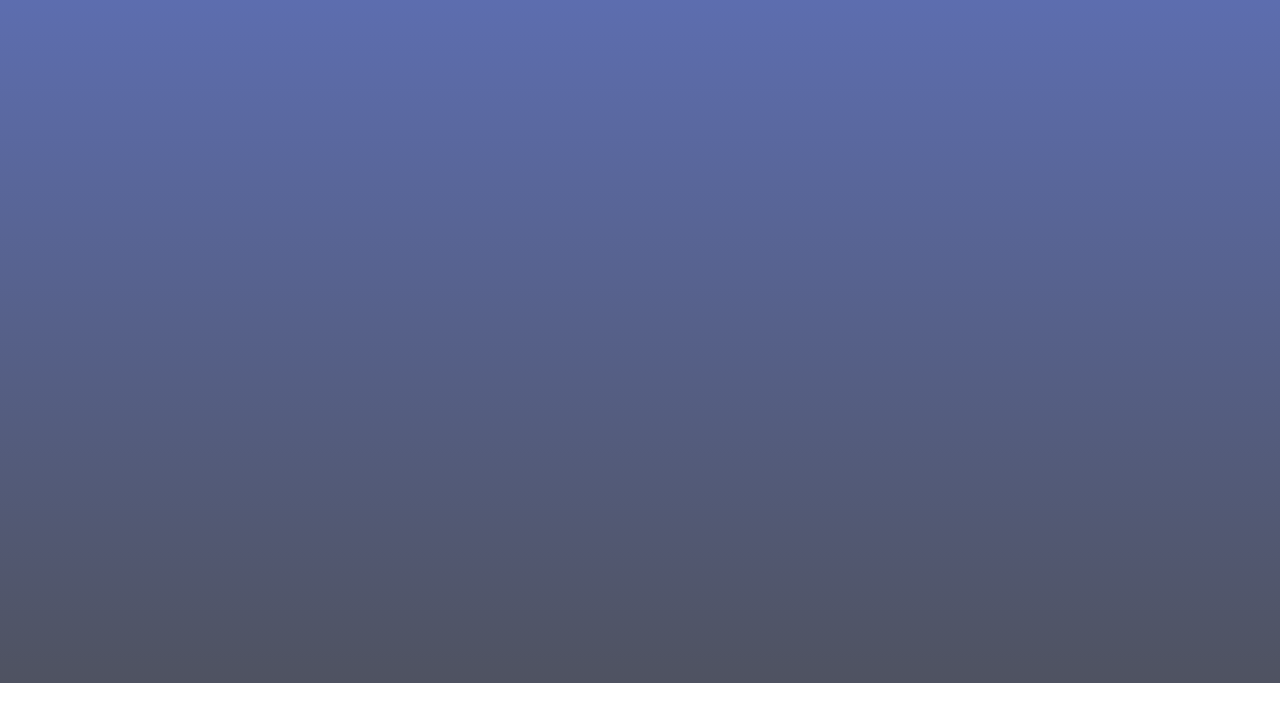
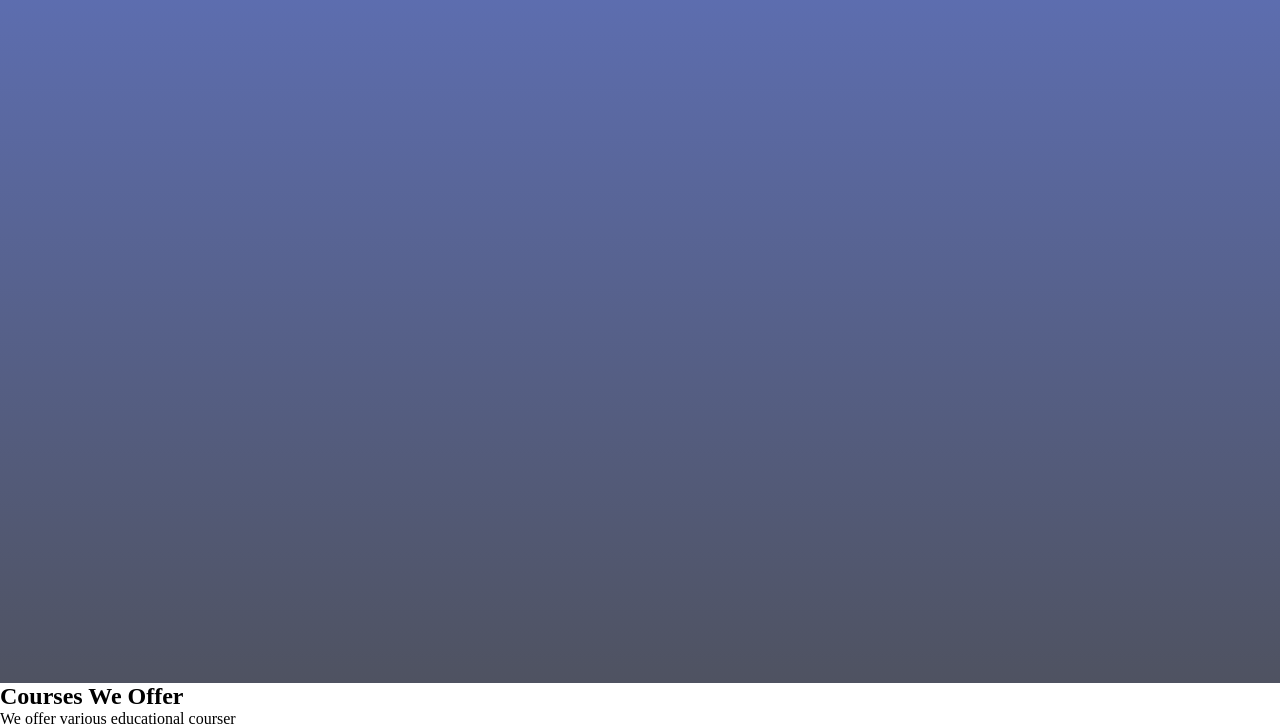
Before and after one commit to hodogbe/11137890_DCIT205, a plain HTML site: page 1.html in a window 1280 px wide. Shown: the part 117-845 px from the top of the page. Before the commit the page ends 800 px from the top, so only its background shows below. Drawn offline with Linux system fonts and the light colour scheme.

Commit message:
Update 1.html

```diff
--- a/1.html
+++ b/1.html
@@ -23,5 +23,11 @@
     <h1>YOUR GATEWAY TO WORLD CLASS COMPUTER SCIENCE EDUCATION</h1>
 </div>
     </section>
+      <!---couses-->
+<section class="course">
+  <h1>Courses We Offer</h1>
+  <p>We offer various  educational courser</p>
+
+</section>
 </body>
 </html>
```
